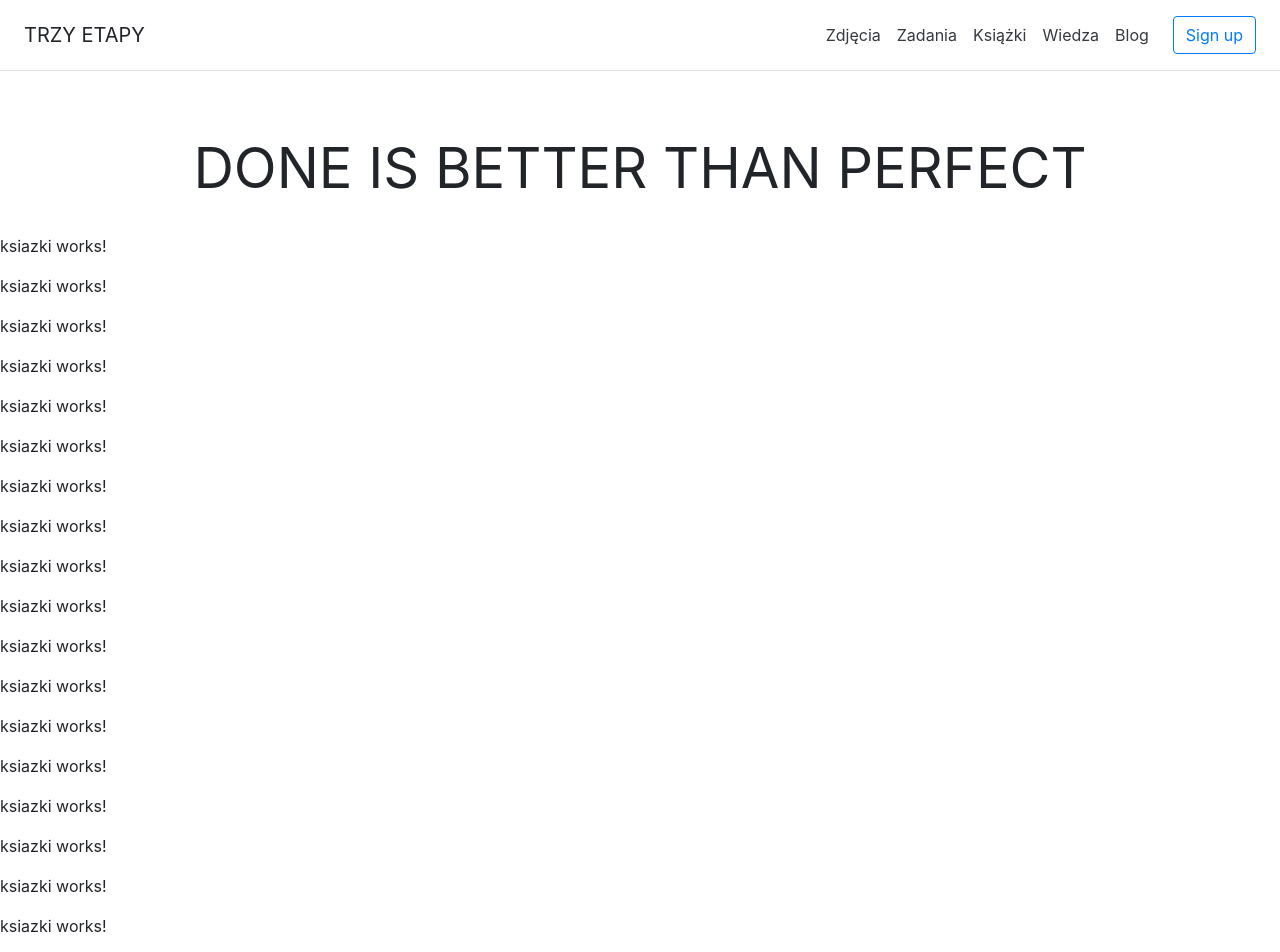
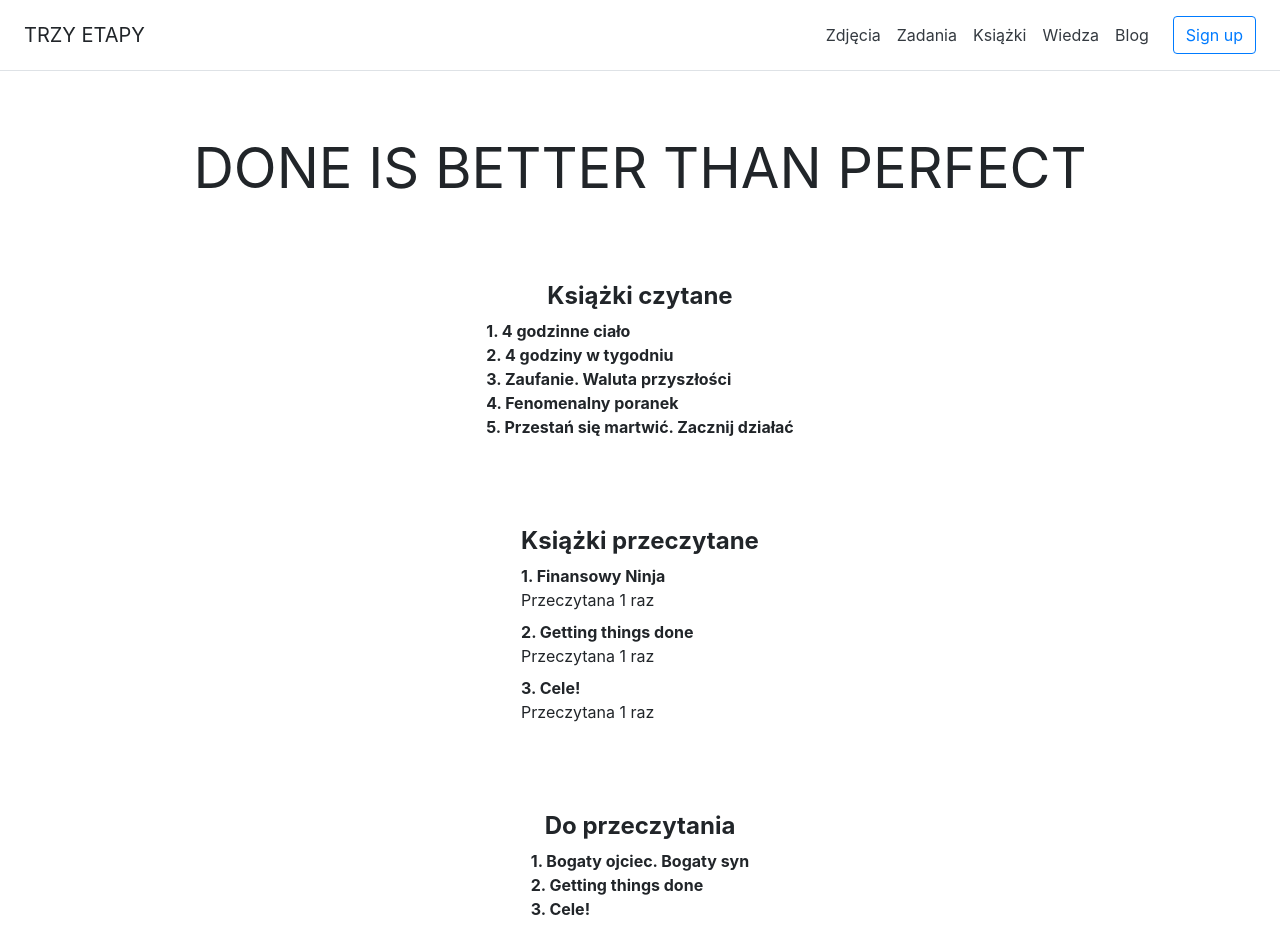
Before and after one commit to Tomzdon1/cel, an Angular app: page /ksiazki in a window 1280 px wide. Shown: the top 952 px of the page. Built offline with nearby package versions, Linux system fonts and the light colour scheme.

Commit message:
praca na komponentem książki

```diff
--- a/src/app/ksiazki/ksiazki.component.css
+++ b/src/app/ksiazki/ksiazki.component.css
@@ -0,0 +1,7 @@
+.faq {
+	counter-reset: my-badass-counter;
+}
+.faq dt:before {
+	content: counter(my-badass-counter);
+	counter-increment: my-badass-counter;
+}
--- a/src/app/ksiazki/ksiazki.component.html
+++ b/src/app/ksiazki/ksiazki.component.html
@@ -1,84 +1,42 @@
-<p>
-  ksiazki works!
-</p>
-<p>
-  ksiazki works!
-</p>
+<div class="container">
+  <div class="row">
+    <div class="pricing-header px-3 py-3 pt-md-5 pb-md-4 mx-auto">
+      <h4 class="text-center"><b>Książki czytane</b></h4>
+      <dl class="faq">
+        <dt>. 4 godzinne ciało</dt>
+        <dt>. 4 godziny w tygodniu</dt>
+        <dt>. Zaufanie. Waluta przyszłości</dt>
+        <dt>. Fenomenalny poranek</dt>
+        <dt>. Przestań się martwić. Zacznij działać</dt>
 
-<p>
-  ksiazki works!
-</p>
-
-<p>
-  ksiazki works!
-</p>
-<p>
-  ksiazki works!
-</p>
-<p>
-  ksiazki works!
-</p>
-
-<p>
-  ksiazki works!
-</p>
-
-<p>
-  ksiazki works!
-</p>
-<p>
-  ksiazki works!
-</p>
-<p>
-  ksiazki works!
-</p>
-
-<p>
-  ksiazki works!
-</p>
-
-<p>
-  ksiazki works!
-</p>
-<p>
-  ksiazki works!
-</p>
-<p>
-  ksiazki works!
-</p>
-
-<p>
-  ksiazki works!
-</p>
-
-<p>
-  ksiazki works!
-</p>
-<p>
-  ksiazki works!
-</p>
-<p>
-  ksiazki works!
-</p>
-
-<p>
-  ksiazki works!
-</p>
-
-<p>
-  ksiazki works!
-</p>
-<p>
-  ksiazki works!
-</p>
-<p>
-  ksiazki works!
-</p>
-
-<p>
-  ksiazki works!
-</p>
-
-<p>
-  ksiazki works!
-</p>
+      </dl>
+    </div>
+  </div>
+</div>
+<div class="container">
+  <div class="row">
+    <div class="pricing-header px-3 py-3 pt-md-5 pb-md-4 mx-auto">
+      <h4 class="text-center"><b>Książki przeczytane</b></h4>
+      <dl class="faq">
+        <dt>. Finansowy Ninja</dt>
+        <dd>Przeczytana 1 raz</dd>
+        <dt>. Getting things done</dt>
+        <dd>Przeczytana 1 raz</dd>
+        <dt>. Cele!</dt>
+        <dd>Przeczytana 1 raz</dd>
+      </dl>
+    </div>
+  </div>
+</div>
+<div class="container">
+  <div class="row">
+    <div class="pricing-header px-3 py-3 pt-md-5 pb-md-4 mx-auto">
+      <h4 class="text-center"><b>Do przeczytania</b></h4>
+      <dl class="faq">
+        <dt>. Bogaty ojciec. Bogaty syn</dt>
+        <dt>. Getting things done</dt>
+        <dt>. Cele!</dt>
+      </dl>
+    </div>
+  </div>
+</div>
--- a/src/index.html
+++ b/src/index.html
@@ -2,7 +2,7 @@
 <html lang="en">
 <head>
   <meta charset="utf-8">
-  <title>Cel</title>
+  <title>Trzy etapy</title>
   <base href="/">
 
   <meta name="viewport" content="width=device-width, initial-scale=1">
```
